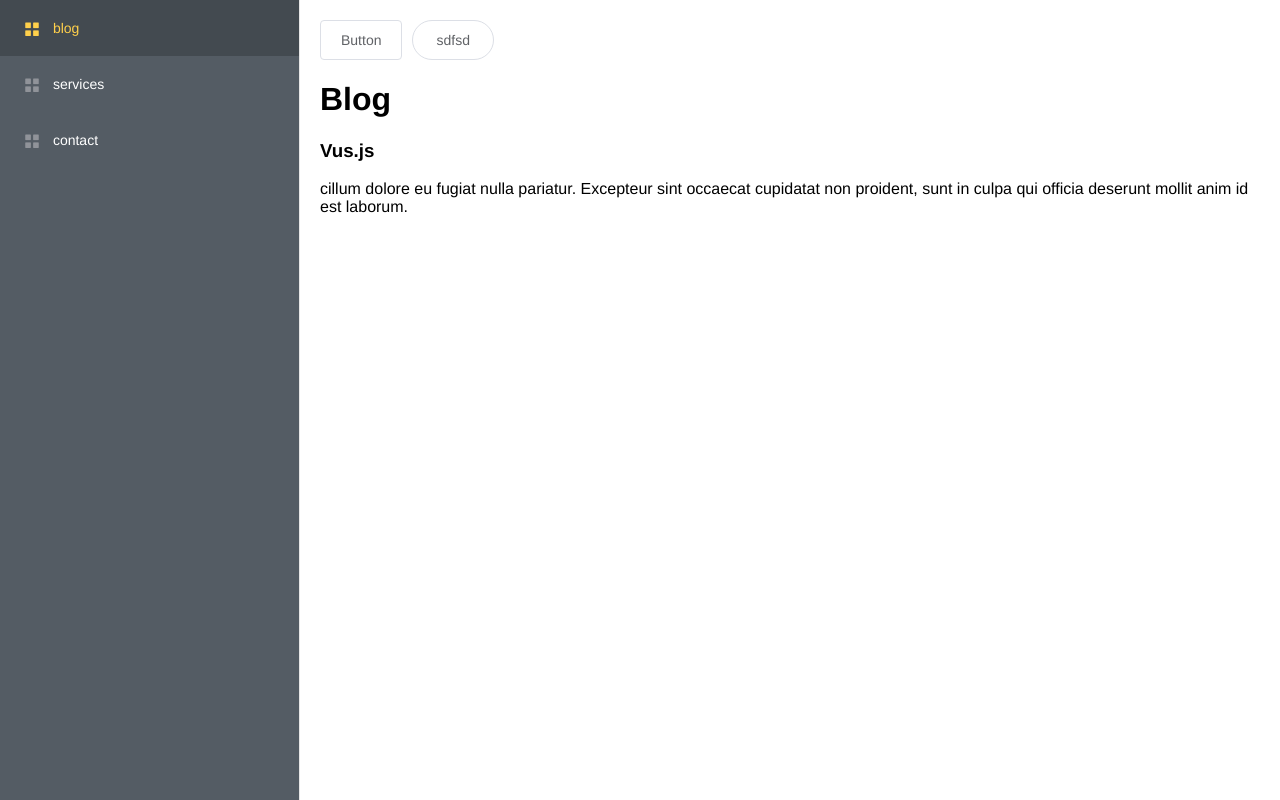
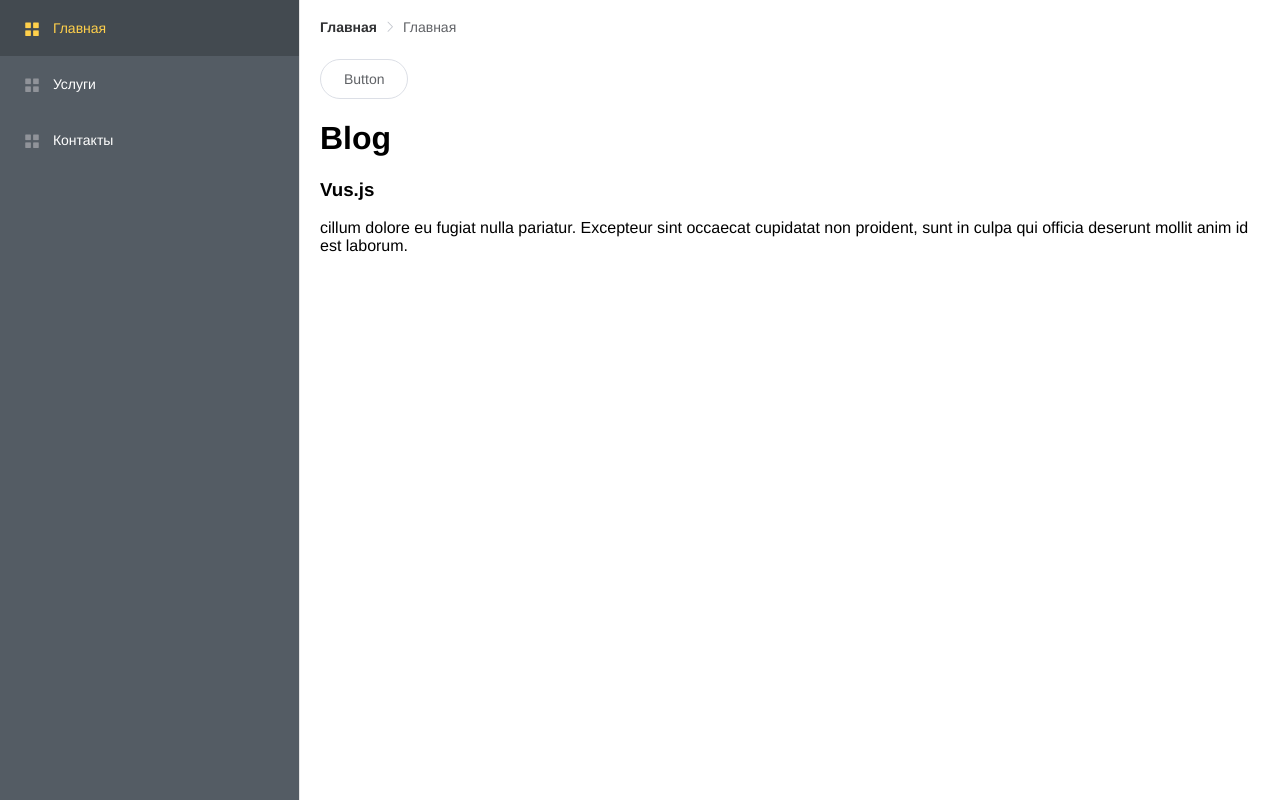
Before and after one commit to anmaslov/phones, a Vue app: page /#/ in a window 1280 px wide. Built offline with nearby package versions, Linux system fonts and the light colour scheme.

Commit message:
add breadcrumb

```diff
--- a/src/App.vue
+++ b/src/App.vue
@@ -6,7 +6,10 @@
         <sidebar />
       </el-aside>
       <el-main>
+        <BreadCrumb />
+        <el-col :span="24">
           <router-view/>
+        </el-col>
       </el-main>
     </el-container>
 
@@ -15,20 +18,22 @@
 
 <script>
 import Sidebar from './components/Sidebar'
+import BreadCrumb from './components/BreadCrumb'
 
 export default {
   name: 'app',
   components: {
-      Sidebar
+      Sidebar,
+      BreadCrumb
     }
 }
 </script>
 
 <style>
 #app {
-	position: absolute;
-	top: 0px;
-	bottom: 0px;
-	width: 100%;
+  position: absolute;
+  top: 0px;
+  bottom: 0px;
+  width: 100%;
 }
 </style>
--- /dev/null
+++ b/src/components/BreadCrumb.vue
@@ -0,0 +1,16 @@
+<template>
+    <el-col :span="24" class="breadcrumb-container">
+        <el-breadcrumb separator-class="el-icon-arrow-right">
+            <el-breadcrumb-item :to="{ path: '/' }">{{$route.name}}</el-breadcrumb-item>
+            <el-breadcrumb-item v-for="item in $route.matched" :key="item.path">
+                {{ item.name }}
+            </el-breadcrumb-item>
+        </el-breadcrumb>
+    </el-col>
+</template>
+
+<style>
+.breadcrumb-container{
+    margin-bottom: 25px
+}
+</style>
--- a/src/router/index.js
+++ b/src/router/index.js
@@ -10,19 +10,19 @@ import contact from '@/views/contact'
 const routes = [
     {
         path: '/',
-        name: 'blog',
+        name: 'Главная',
         component: blog,
         icon: 'el-icon-menu'
     },
     {
         path: '/services',
-        name: 'services',
+        name: 'Услуги',
         component: () => import('@/views/services'),
         icon: 'el-icon-menu'
     },
     {
         path: '/contact',
-        name: 'contact',
+        name: 'Контакты',
         component: contact,
         icon: 'el-icon-menu'
     },
--- a/src/views/blog.vue
+++ b/src/views/blog.vue
@@ -1,7 +1,7 @@
 <template>
-	<div class="blog">
-		<el-button>Button</el-button>
-		<Button :round="true">sdfsd </Button>
+	<section class="blog">
+		<el-button round="true">Button</el-button>
+
 		<h1>{{title}}</h1>
 		<div class="row">
 			<div class="col-md-4">
@@ -17,11 +17,11 @@
 				</div>
 			</div>
 		</div>
-	</div>
+	</section>
 </template>
+
 <script>
 
-import { Button } from 'element-ui';
 	export default{
 		name:'blog',
 		data (){
@@ -30,7 +30,7 @@ import { Button } from 'element-ui';
 			}
 		},
 		components: {
-			Button
+
 		}
 	}
 </script>
```
